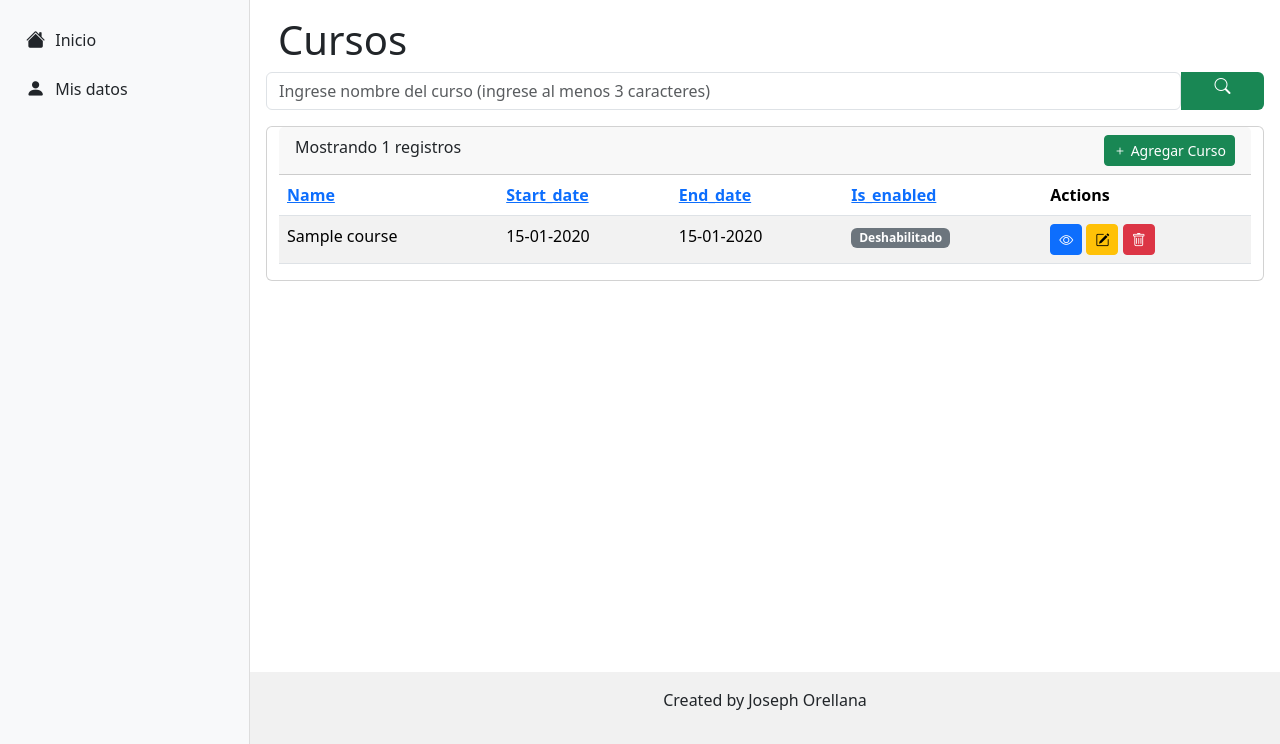
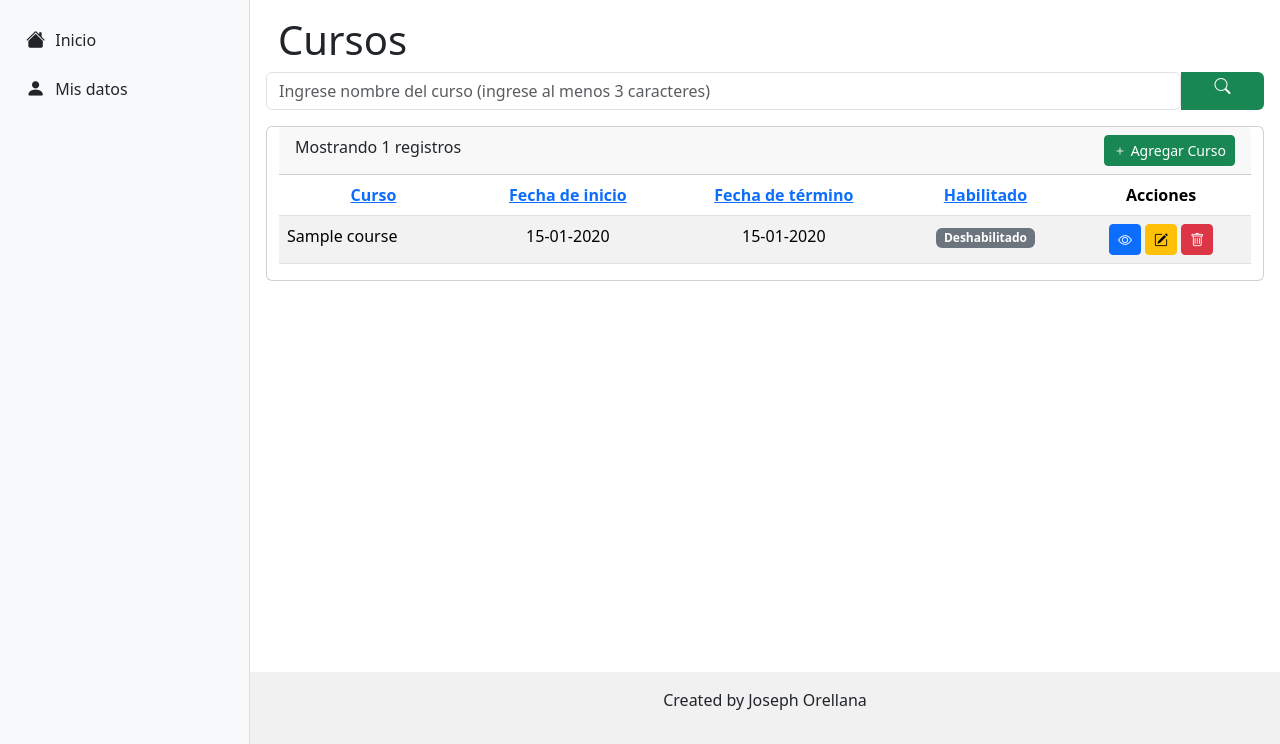
Before and after one commit to josephorellana/demo-with-cakephp, a CakePHP app: template app/src/Template/Courses/index.ctp in a window 1280 px wide. Shown: the part 56-800 px from the top of the page. Run offline with PHP 8.4 and a stand-in for CakePHP, Linux system fonts and the light colour scheme; the template is opened without the code that fills it: most values are stand-ins (such as "Sample title", 1, 10 or a date in 2020); data that the repository does not hold is empty; some libraries are stand-ins or nearby versions.

Commit message:
Aligments and text fised in tables

```diff
--- a/app/src/Template/Element/Courses/courses_table.ctp
+++ b/app/src/Template/Element/Courses/courses_table.ctp
@@ -18,21 +18,21 @@
         <table cellpadding="0" cellspacing="0" class="table table-striped">
             <thead>
                 <tr>
-                    <th scope="col"><?= $this->Paginator->sort('name') ?></th>
-                    <th scope="col"><?= $this->Paginator->sort('start_date') ?></th>
-                    <th scope="col"><?= $this->Paginator->sort('end_date') ?></th>
-                    <th scope="col"><?= $this->Paginator->sort('is_enabled') ?></th>
-                    <th scope="col" class="actions"><?= __('Actions') ?></th>
+                    <th scope="col" class="text-center"><?= $this->Paginator->sort('name', 'Curso') ?></th>
+                    <th scope="col" class="text-center"><?= $this->Paginator->sort('start_date', 'Fecha de inicio') ?></th>
+                    <th scope="col" class="text-center"><?= $this->Paginator->sort('end_date', 'Fecha de término') ?></th>
+                    <th scope="col" class="text-center"><?= $this->Paginator->sort('is_enabled', 'Habilitado') ?></th>
+                    <th scope="col" class="actions text-center">Acciones</th>
                 </tr>
             </thead>
             <tbody>
                 <?php foreach ($courses as $course): ?>
                 <tr>
                     <td><?= h($course->name) ?></td>
-                    <td><?= (!empty($course->start_date)) ? date('d-m-Y', strtotime($course->start_date)) : '-' ?></td>
-                    <td><?= (!empty($course->end_date)) ? date('d-m-Y', strtotime($course->end_date)) : '-' ?></td>
-                    <td><?= ($course->is_enabled) ? '<span class="badge text-bg-success">Habilitado</span>': '<span class="badge text-bg-secondary">Deshabilitado</span>' ?></td>
-                    <td class="actions">
+                    <td class="text-center"><?= (!empty($course->start_date)) ? date('d-m-Y', strtotime($course->start_date)) : '-' ?></td>
+                    <td class="text-center"><?= (!empty($course->end_date)) ? date('d-m-Y', strtotime($course->end_date)) : '-' ?></td>
+                    <td class="text-center"><?= ($course->is_enabled) ? '<span class="badge text-bg-success">Habilitado</span>': '<span class="badge text-bg-secondary">Deshabilitado</span>' ?></td>
+                    <td class="actions text-center">
                         <?= $this->Html->link(
                             '<i class="bi bi-eye"></i>',
                             ['action' => 'view', $course->id],
--- a/app/src/Template/Element/Courses/enrollments_table.ctp
+++ b/app/src/Template/Element/Courses/enrollments_table.ctp
@@ -5,7 +5,7 @@
             <th scope="col">Apellido paterno</th>
             <th scope="col">Apellido materno</th>
             <?php if( $authUser['role']['name'] === 'ADMIN' ): ?>
-                <th scope="col" class="actions">Acciones</th>
+                <th scope="col" class="actions text-center">Acciones</th>
             <?php endif; ?>
         </tr>
         <?php foreach ($course->enrollments as $enrollment): ?>
@@ -14,7 +14,7 @@
             <td><?= h($enrollment->user->paternal_last_name) ?></td>
             <td><?= h($enrollment->user->maternal_last_name) ?></td>
             <?php if( $authUser['role']['name'] === 'ADMIN' ): ?>
-                <td class="actions">
+                <td class="actions text-center">
                     <?= $this->Html->link(
                         '<i class="bi bi-eye"></i>',
                         ['controller' => 'Users', 'action' => 'view', $enrollment->user->id],
--- a/app/src/Template/Element/Users/enrollments_table.ctp
+++ b/app/src/Template/Element/Users/enrollments_table.ctp
@@ -3,14 +3,14 @@
         <tr>
             <th scope="col">Curso</th>
             <?php if( $authUser['role']['name'] === 'ADMIN' ): ?>
-                <th scope="col" class="actions">Acciones</th>
+                <th scope="col" class="actions text-center">Acciones</th>
             <?php endif; ?>
         </tr>
         <?php foreach ($user->enrollments as $enrollment): ?>
         <tr>
             <td><?= h($enrollment->course->name) ?></td>
             <?php if( $authUser['role']['name'] === 'ADMIN' ): ?>
-                <td class="actions">
+                <td class="actions text-center">
                 <?= $this->Html->link(
                     '<i class="bi bi-eye"></i>',
                     ['controller' => 'Courses', 'action' => 'view', $enrollment->course->id],
```
Also changed, not shown: app/src/Template/Element/Users/users_table.ctp (+8 -8 lines).
